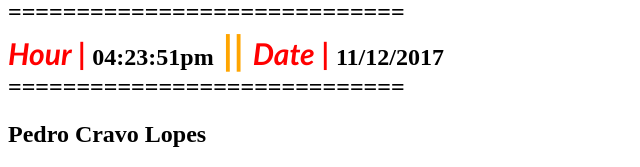
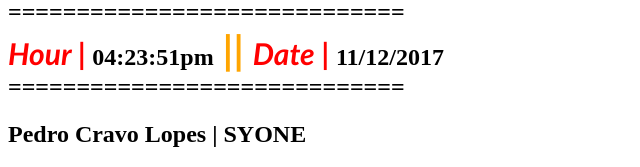
Before and after one commit to pedroclopessyone/tests, a PHP site: page / in a window 1280 px wide. Shown: the part 715-882 px from the top of the page, without its empty margins (0-640 px from the left). Run offline with PHP 8.4, Linux system fonts and the light colour scheme.

Commit message:
index.php updated

```diff
--- a/index.php
+++ b/index.php
@@ -22,6 +22,6 @@ echo '<i style="color:red;font-size:30px;font-family:calibri ;">
       Date | </i> '. date("d/m/Y") . "<br>";
 echo "=============================";
 ?></h2>
-<h2>Pedro Cravo Lopes</h2>
+<h2>Pedro Cravo Lopes | SYONE</h2>
 </body>
 </html>
```
